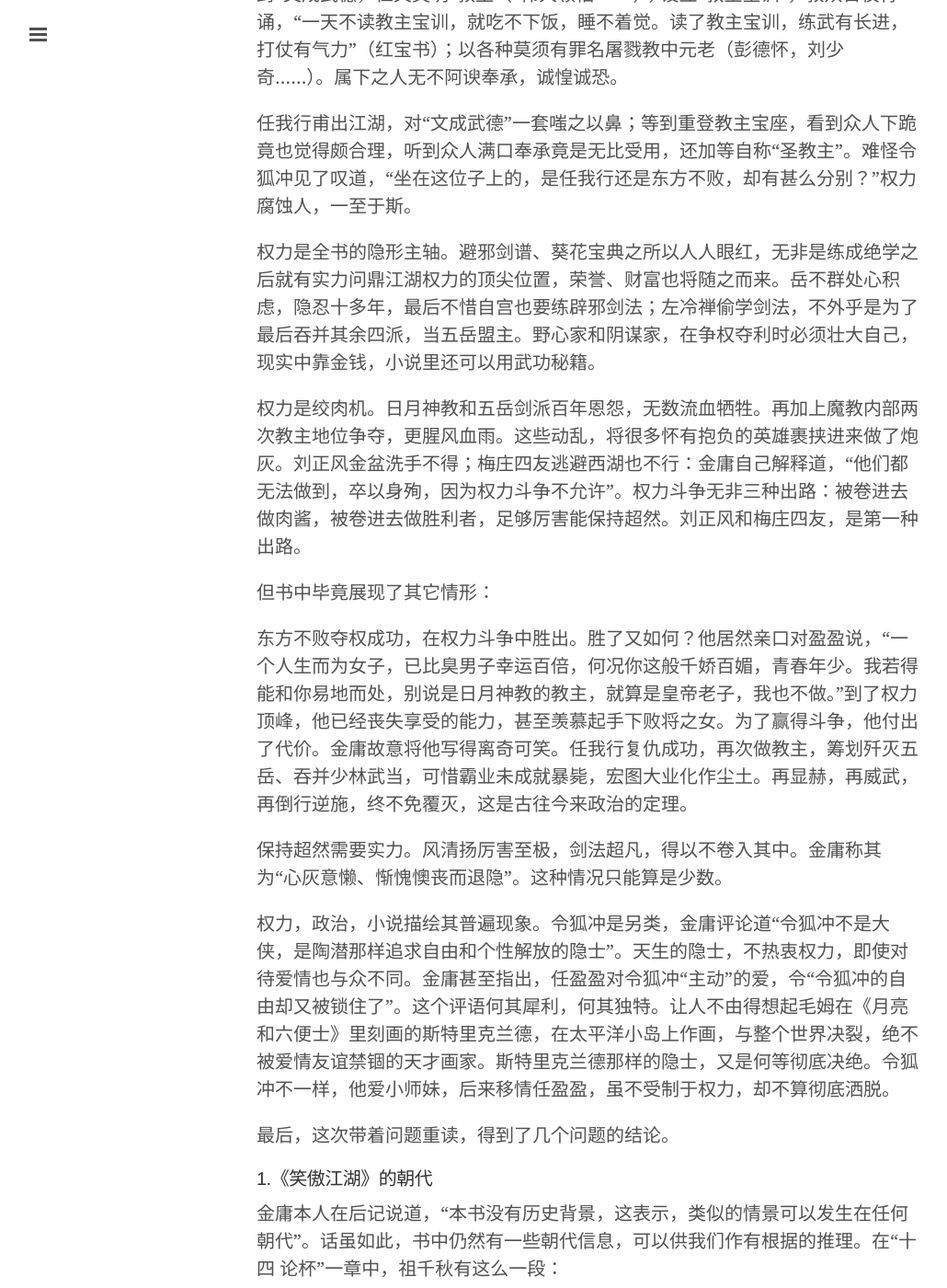
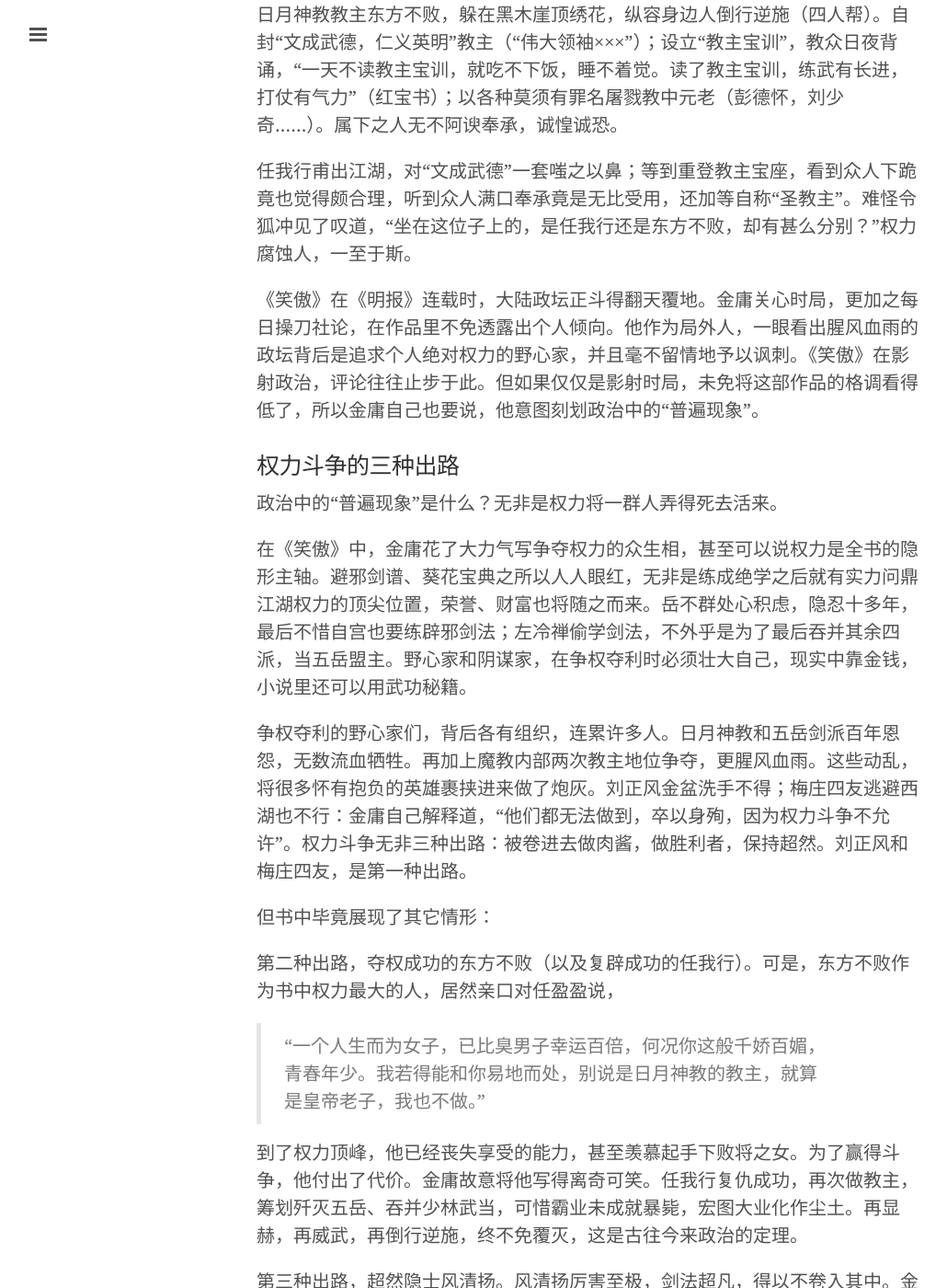
Before and after one commit to yuantops/blog, a Jekyll site: the page built from _posts/2016-02-07-power-and-freedom.md, in a window 1280 px wide and 1400 px high, scrolled down 832 px. Shown: the whole window at 92% size, without its empty margins (1-1031 px from the left). Built offline with Jekyll 4.4.1, drawn with Linux system fonts in a browser that asks for light colours; some web fonts are replaced; Markdown is read by kramdown in place of the engine named in the settings; some of the changed text lies outside the part shown.

Commit message:
modify post

```diff
--- a/_posts/2016-02-07-power-and-freedom.md
+++ b/_posts/2016-02-07-power-and-freedom.md
@@ -7,9 +7,11 @@ description: "重读笑傲江湖，发现里面不止有剑法和爱情。"
 ---
 
 
-《笑傲江湖》是金庸非常著名的小说，塑造了极多典型形象：岳不群，令狐冲，风清扬，独孤九剑，葵花宝典，辟邪剑法，“五岳剑派，同气连枝”，“无招胜有招”，“欲练此功，挥刀自宫”等均是深入人心。每隔一段时间，我会重读金庸小说。这个寒假我重读的是《笑傲》，恰好在除夕这天读完。或许因为阅历增多，更觉有新体会。
+《笑傲江湖》是非常著名的金庸小说，里面有极多典型形象：岳不群、令狐冲、风清扬等人物，独孤九剑、葵花宝典、辟邪剑法等武功以及“五岳剑派，同气连枝”、“无招胜有招”、“欲练此功，挥刀自宫”等带有哲学意味的话语都流传甚广。每隔一段时间把金庸小说过一遍，俨然已经成为习惯。这个寒假重读《笑傲》，除夕这天刚好读完。或许因为阅历增多，居然看出点新东西。
 
-我的一番体会，是由金庸先生的后记触发。金庸写道，“我写武侠小说是想写人性”，“这部小说通过书中一些人物，企图刻划中国三千多年来政治生活中的若干普遍现象”。金老已经清楚表明，书中人物事件皆有影射，意在描述政治斗争的普遍情况。这番自陈心迹，给了我们一盏明灯，将书中种种人物、情节照得格外明白：
+### 影射时局
+
+在《笑傲》的后记中金庸写道，“我写武侠小说是想写人性”，“这部小说通过书中一些人物，企图刻划中国三千多年来政治生活中的若干普遍现象”。金老已经清楚表明，书中人物事件皆有影射，意在描述政治斗争的普遍情况。以前这番自陈心迹，给了我们一盏明灯，将书中种种人物、情节照得格外明白：
 
 日月神教任我行已经将东方不败选为继承人，还传他《葵花宝典》。但东方不败仍反叛，将任我行关入西湖底。（林副统帅故事）
 
@@ -17,44 +19,75 @@ description: "重读笑傲江湖，发现里面不止有剑法和爱情。"
 
 任我行甫出江湖，对“文成武德”一套嗤之以鼻；等到重登教主宝座，看到众人下跪竟也觉得颇合理，听到众人满口奉承竟是无比受用，还加等自称“圣教主”。难怪令狐冲见了叹道，“坐在这位子上的，是任我行还是东方不败，却有甚么分别？”权力腐蚀人，一至于斯。
 
-权力是全书的隐形主轴。避邪剑谱、葵花宝典之所以人人眼红，无非是练成绝学之后就有实力问鼎江湖权力的顶尖位置，荣誉、财富也将随之而来。岳不群处心积虑，隐忍十多年，最后不惜自宫也要练辟邪剑法；左冷禅偷学剑法，不外乎是为了最后吞并其余四派，当五岳盟主。野心家和阴谋家，在争权夺利时必须壮大自己，现实中靠金钱，小说里还可以用武功秘籍。
+《笑傲》在《明报》连载时，大陆政坛正斗得翻天覆地。金庸关心时局，更加之每日操刀社论，在作品里不免透露出个人倾向。他作为局外人，一眼看出腥风血雨的政坛背后是追求个人绝对权力的野心家，并且毫不留情地予以讽刺。《笑傲》在影射政治，评论往往止步于此。但如果仅仅是影射时局，未免将这部作品的格调看得低了，所以金庸自己也要说，他意图刻划政治中的“普遍现象”。
 
-权力是绞肉机。日月神教和五岳剑派百年恩怨，无数流血牺牲。再加上魔教内部两次教主地位争夺，更腥风血雨。这些动乱，将很多怀有抱负的英雄裹挟进来做了炮灰。刘正风金盆洗手不得；梅庄四友逃避西湖也不行：金庸自己解释道，“他们都无法做到，卒以身殉，因为权力斗争不允许”。权力斗争无非三种出路：被卷进去做肉酱，被卷进去做胜利者，足够厉害能保持超然。刘正风和梅庄四友，是第一种出路。
+### 权力斗争的三种出路
+
+政治中的“普遍现象”是什么？无非是权力将一群人弄得死去活来。
+
+在《笑傲》中，金庸花了大力气写争夺权力的众生相，甚至可以说权力是全书的隐形主轴。避邪剑谱、葵花宝典之所以人人眼红，无非是练成绝学之后就有实力问鼎江湖权力的顶尖位置，荣誉、财富也将随之而来。岳不群处心积虑，隐忍十多年，最后不惜自宫也要练辟邪剑法；左冷禅偷学剑法，不外乎是为了最后吞并其余四派，当五岳盟主。野心家和阴谋家，在争权夺利时必须壮大自己，现实中靠金钱，小说里还可以用武功秘籍。
+
+争权夺利的野心家们，背后各有组织，连累许多人。日月神教和五岳剑派百年恩怨，无数流血牺牲。再加上魔教内部两次教主地位争夺，更腥风血雨。这些动乱，将很多怀有抱负的英雄裹挟进来做了炮灰。刘正风金盆洗手不得；梅庄四友逃避西湖也不行：金庸自己解释道，“他们都无法做到，卒以身殉，因为权力斗争不允许”。权力斗争无非三种出路：被卷进去做肉酱，做胜利者，保持超然。刘正风和梅庄四友，是第一种出路。
 
 但书中毕竟展现了其它情形：
 
-东方不败夺权成功，在权力斗争中胜出。胜了又如何？他居然亲口对盈盈说，“一个人生而为女子，已比臭男子幸运百倍，何况你这般千娇百媚，青春年少。我若得能和你易地而处，别说是日月神教的教主，就算是皇帝老子，我也不做。”到了权力顶峰，他已经丧失享受的能力，甚至羡慕起手下败将之女。为了赢得斗争，他付出了代价。金庸故意将他写得离奇可笑。任我行复仇成功，再次做教主，筹划歼灭五岳、吞并少林武当，可惜霸业未成就暴毙，宏图大业化作尘土。再显赫，再威武，再倒行逆施，终不免覆灭，这是古往今来政治的定理。
+第二种出路，夺权成功的东方不败（以及复辟成功的任我行）。可是，东方不败作为书中权力最大的人，居然亲口对任盈盈说，
 
-保持超然需要实力。风清扬厉害至极，剑法超凡，得以不卷入其中。金庸称其为“心灰意懒、惭愧懊丧而退隐”。这种情况只能算是少数。
+>“一个人生而为女子，已比臭男子幸运百倍，何况你这般千娇百媚，青春年少。我若得能和你易地而处，别说是日月神教的教主，就算是皇帝老子，我也不做。”
 
-权力，政治，小说描绘其普遍现象。令狐冲是另类，金庸评论道“令狐冲不是大侠，是陶潜那样追求自由和个性解放的隐士”。天生的隐士，不热衷权力，即使对待爱情也与众不同。金庸甚至指出，任盈盈对令狐冲“主动”的爱，令“令狐冲的自由却又被锁住了”。这个评语何其犀利，何其独特。让人不由得想起毛姆在《月亮和六便士》里刻画的斯特里克兰德，在太平洋小岛上作画，与整个世界决裂，绝不被爱情友谊禁锢的天才画家。斯特里克兰德那样的隐士，又是何等彻底决绝。令狐冲不一样，他爱小师妹，后来移情任盈盈，虽不受制于权力，却不算彻底洒脱。
+到了权力顶峰，他已经丧失享受的能力，甚至羡慕起手下败将之女。为了赢得斗争，他付出了代价。金庸故意将他写得离奇可笑。任我行复仇成功，再次做教主，筹划歼灭五岳、吞并少林武当，可惜霸业未成就暴毙，宏图大业化作尘土。再显赫，再威武，再倒行逆施，终不免覆灭，这是古往今来政治的定理。
 
-最后，这次带着问题重读，得到了几个问题的结论。
+第三种出路，超然隐士风清扬。风清扬厉害至极，剑法超凡，得以不卷入其中。金庸称其为“心灰意懒、惭愧懊丧而退隐”。这种情况只能算是少数。
 
-####1.《笑傲江湖》的朝代
+第一种情形最为普遍，“一将成名万骨枯”，是普通人难以抗衡的。刘正风和梅庄四友，他们毕竟有足够强的个人意志和足够清晰的眼光，纵然最后失败，也是非常不容易的。
+
+### 权力与自由
+
+在阴谋与斗争中，《笑傲》还讨论了个人的自由。（若不是后记中提到，我也许就忽略了）。这个角度非常有意思，值得讨论一番。
+
+>“生命诚可贵，爱情价更高。若为自由故，二者皆可抛。”
+
+诗句歌颂自由，将它视作最宝贵的事物。正因为自由不易获得，所以才如此令人向往，这首诗才如此脍炙人口。《笑傲》里追求自由的人，居然十分稀少，十分独特。
+
+刘正风和曲洋，一正一邪，是书中最先出场的自由殉难者。其后还有梅庄四友。他们因自己的艺术追求，主动想从江湖仇杀中抽身，不能如愿，丢掉了自己性命。前面已经说过，他们是政治斗争的牺牲品。他们追求自由，却得不到自由。
+
+如果不身处政治斗争，是否自由呢？风清扬大侠，似乎是自由的，似乎又不自由。相比追寻艺术理想而殉身的刘正风、梅庄四友，他能依自身的独立意志行动，当然是自由。但他又如此消极，简直像只把头脑埋在沙里的鸵鸟逃避过去。他的身体自由，心却不自由。
+
+只有令狐冲是另类，金庸评论道“令狐冲不是大侠，是陶潜那样追求自由和个性解放的隐士”。天生的隐士，不热衷权力。任我行三番两次要他入教，许给他活命的练功心法、副教主的地位、宝贝女儿，他都不感冒。别人不能从武力上强迫他，他又不爱权力，身体和心似乎都自由了。
+
+但是，还有爱情。他暗恋小师妹，任盈盈热烈的追求使他心怀感激，直到最后小师妹死了，他才将心转移到任盈盈身上。一个皆大欢喜的结局。但金庸指出，任盈盈对令狐冲“主动”的爱，令“令狐冲的自由却又被锁住了”。这个评语何其犀利。任盈盈贵为魔教圣姑，热情无私的付出是一份巨大的人情，令狐冲不得不领。怀着报恩的心态，他才率人攻打少林寺，上黑木崖帮忙。这份恩情锁住了他，哪怕最后恩情变成爱情。金庸真是太犀利了，这眼光让人不服气不行。
+
+写到这里，看到被爱情所困的令狐冲，不由得想起毛姆在《月亮和六便士》里刻画的斯特里克兰德——在太平洋小岛上作画，与整个世界决裂，绝不被爱情友谊禁锢的天才画家。斯特里克兰德那样的隐士，又是何等彻底决绝。令狐冲不那么极端，当然也因此可爱得多了。
+
+### 几个小花絮
+最后，这次重读，对几个老生常谈的问题找出了新证据。
+
+####《笑傲江湖》的朝代
 
 金庸本人在后记说道，“本书没有历史背景，这表示，类似的情景可以发生在任何朝代”。话虽如此，书中仍然有一些朝代信息，可以供我们作有根据的推理。在“十四 论杯”一章中，祖千秋有这么一段：
-> 饮这绍兴状元红须用古瓷杯，最好是北宋瓷杯，南宋瓷杯勉强可用，但已有衰败气象，至于元瓷，则不免粗俗了
 
+>饮这绍兴状元红须用古瓷杯，最好是北宋瓷杯，南宋瓷杯勉强可用，但已有衰败气象，至于元瓷，则不免粗俗了
 
 可见得，笑傲江湖的年代不会早于宋、元。
 
 另外，在“三十五 复仇”一章，岳灵珊与林平之对话，有一段她说道：
+
 > “英雄豪杰，少年时做过和尚，也不是没有。明朝开过皇帝太祖朱元璋，小时候便曾在黄觉寺出家为僧。”
 
 可见得，也不会早于明朝。岳灵珊对朱元璋如此不敬，敢直呼其名，让人又不敢相信她是明朝子民。
 
 还有，在“二十二 脱困”一章，令狐冲抢了一位武官的衣服印信，要冒充他。这一段写道:
+
 >他在怀中一搜，掏了一只大信封出来，上面盖有“兵部尚书大堂正印”的朱红大印，写着“告身”两个大字。打开信封，抽了一张厚纸出来，却是兵部尚书的一张委任令，写明委任河北沧州游击吴天德升任福建泉州府参将，克日上任。
 
-兵部是明清两代官制。此处印证了笑傲江湖的年代只在明清二者之一。
+兵部是明清两代官制。此处印证了笑傲江湖的年代在明清二者之一是合理的。
 
 在“三十七 迫娶”一章中，令狐冲被仪琳的母亲、不戒和尚的老婆治住。书中是这么写的：
 > 便在此时，头上一紧，头发已给抓住，跟着双足离地，随即天旋地转，身子在半空中迅速转动，原来那婆婆抓着他头发，将他甩得身子平飞，急转圈子，越来越快。
 
-清朝满人统治，汉人剃发留辫。全书没一言提及辫子，即使在此处也是。再者，清朝的民族矛盾严重，反清复明是江湖儿女的普遍想法。如果是在清朝，书中各方豪杰绝计不会闭口不提此节。
+清朝满人统治，汉人剃发留辫。如果是清朝，那么此处抓住的应该是“辫子”，而非“头发”。再者，清朝的民族矛盾严重，反清复明是江湖儿女的普遍想法。如果是在清朝，书中各方豪杰绝计不会闭口不提此节。
 
-总之，可以下如下结论：笑傲江湖的年代不早于明朝，这是百分百确定了。至于是明朝还是清朝，明朝的可能性更大。
+总之，可以下如下结论：笑傲江湖的年代不早于明朝，这是百分百确定的。至于是明朝还是清朝，更可能是明朝。
 
 ####2. 黑木崖的地址
 
```
